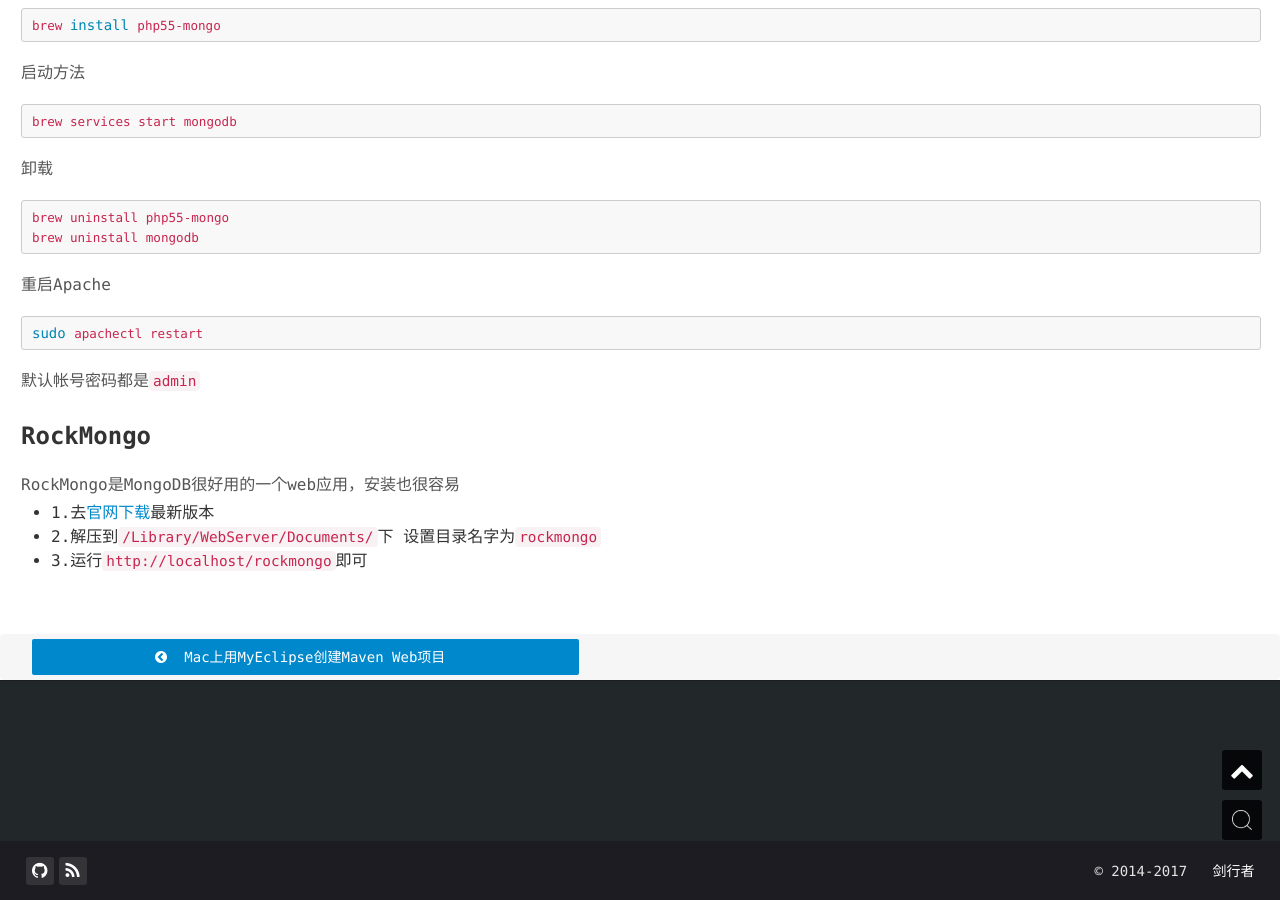
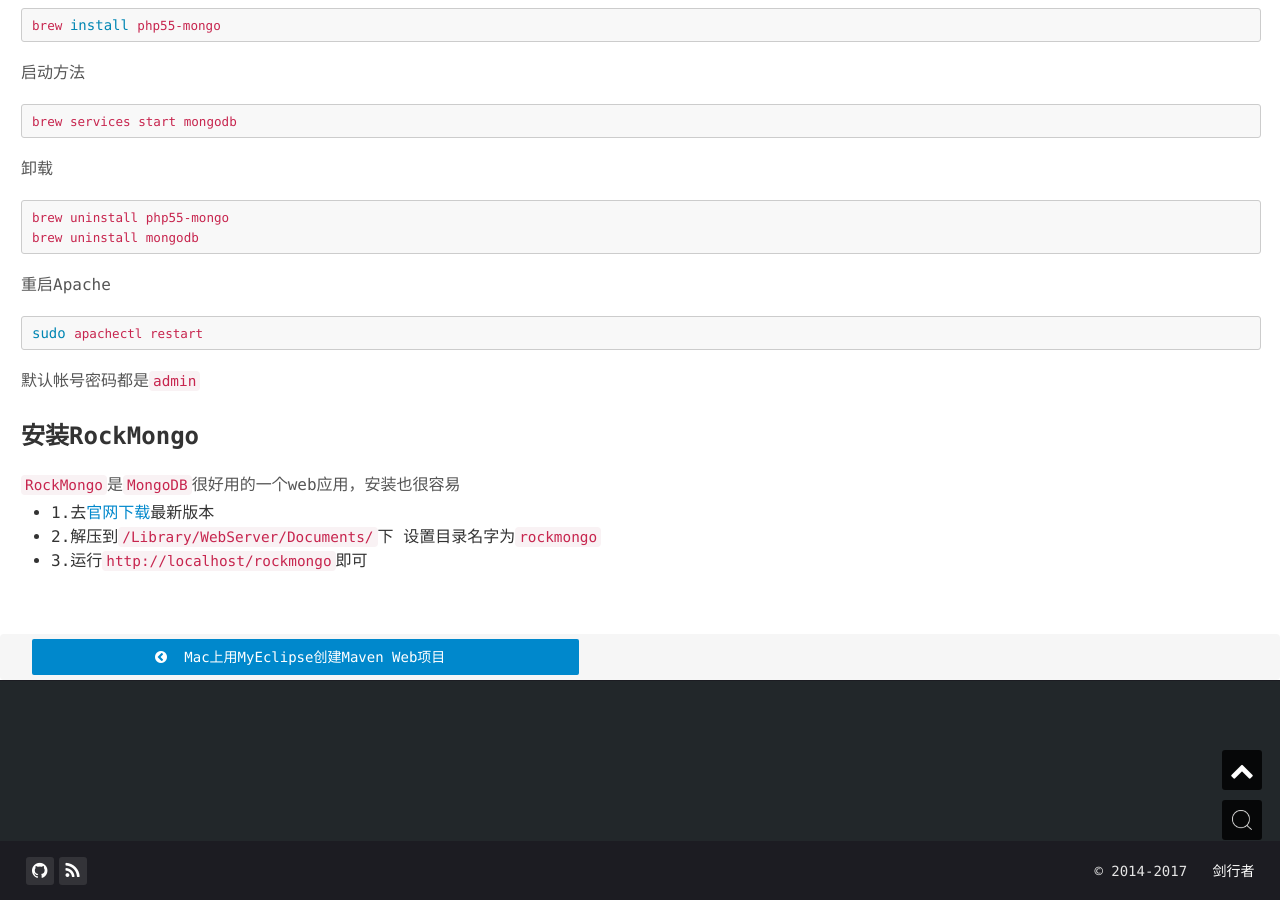
Before and after one commit to psvmc/myblog_jekyll, a Jekyll site: the page built from _posts/2016-05-13-mac-brew.md, in a window 1280 px wide and 900 px high, scrolled down 9210 px. Built offline with Jekyll 4.4.1, drawn with Linux system fonts in a browser that asks for light colours; nearby versions of some CDN libraries.

Commit message:
文章更新

```diff
--- a/_posts/2016-05-13-mac-brew.md
+++ b/_posts/2016-05-13-mac-brew.md
@@ -437,9 +437,9 @@
 
 默认帐号密码都是`admin`
 
-### RockMongo
+### 安装RockMongo
 
-RockMongo是MongoDB很好用的一个web应用，安装也很容易
+`RockMongo`是`MongoDB`很好用的一个web应用，安装也很容易
 
 + 1.去[官网下载](http://rockmongo.com/downloads)最新版本
 + 2.解压到`/Library/WebServer/Documents/`下   设置目录名字为`rockmongo`
```
